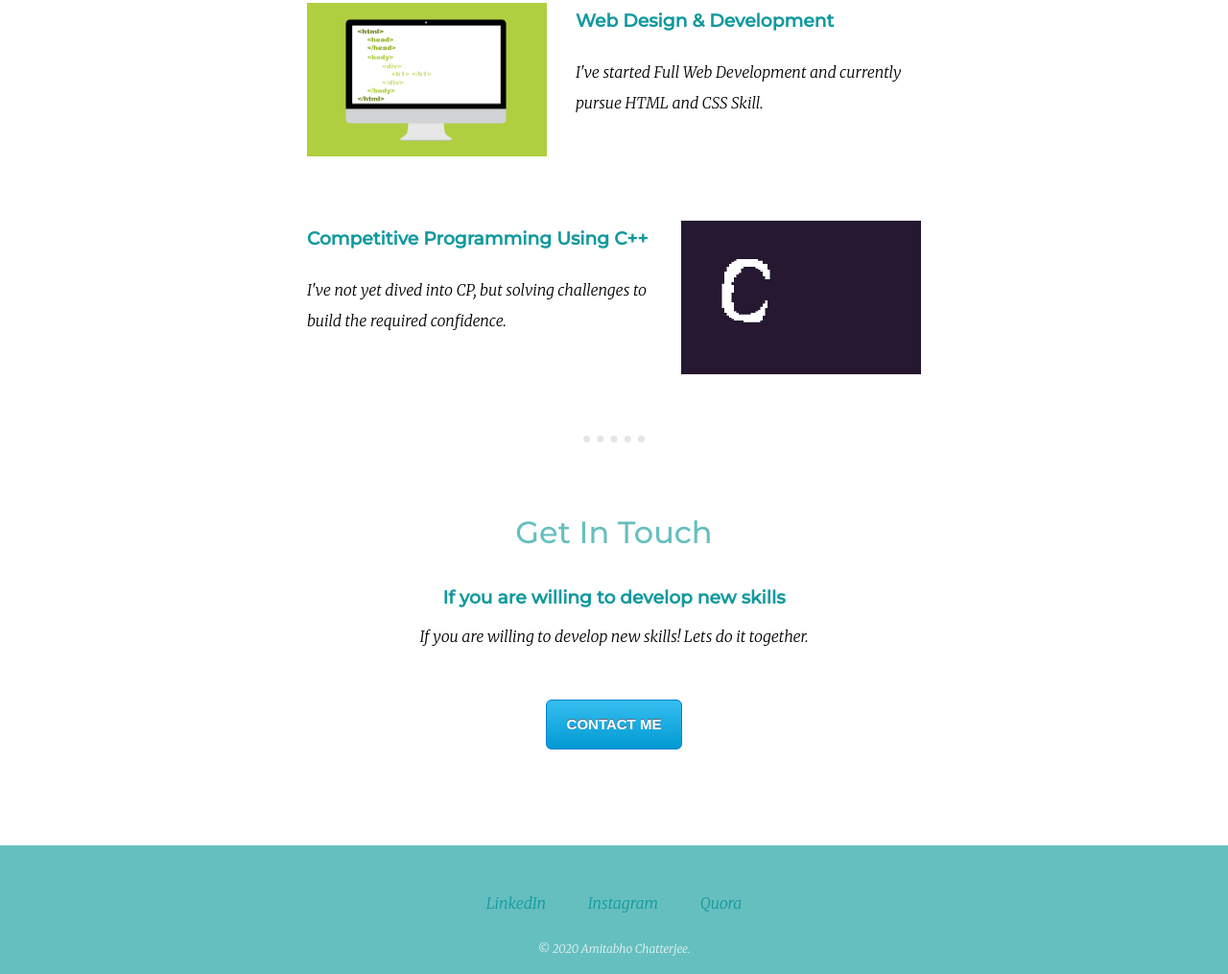
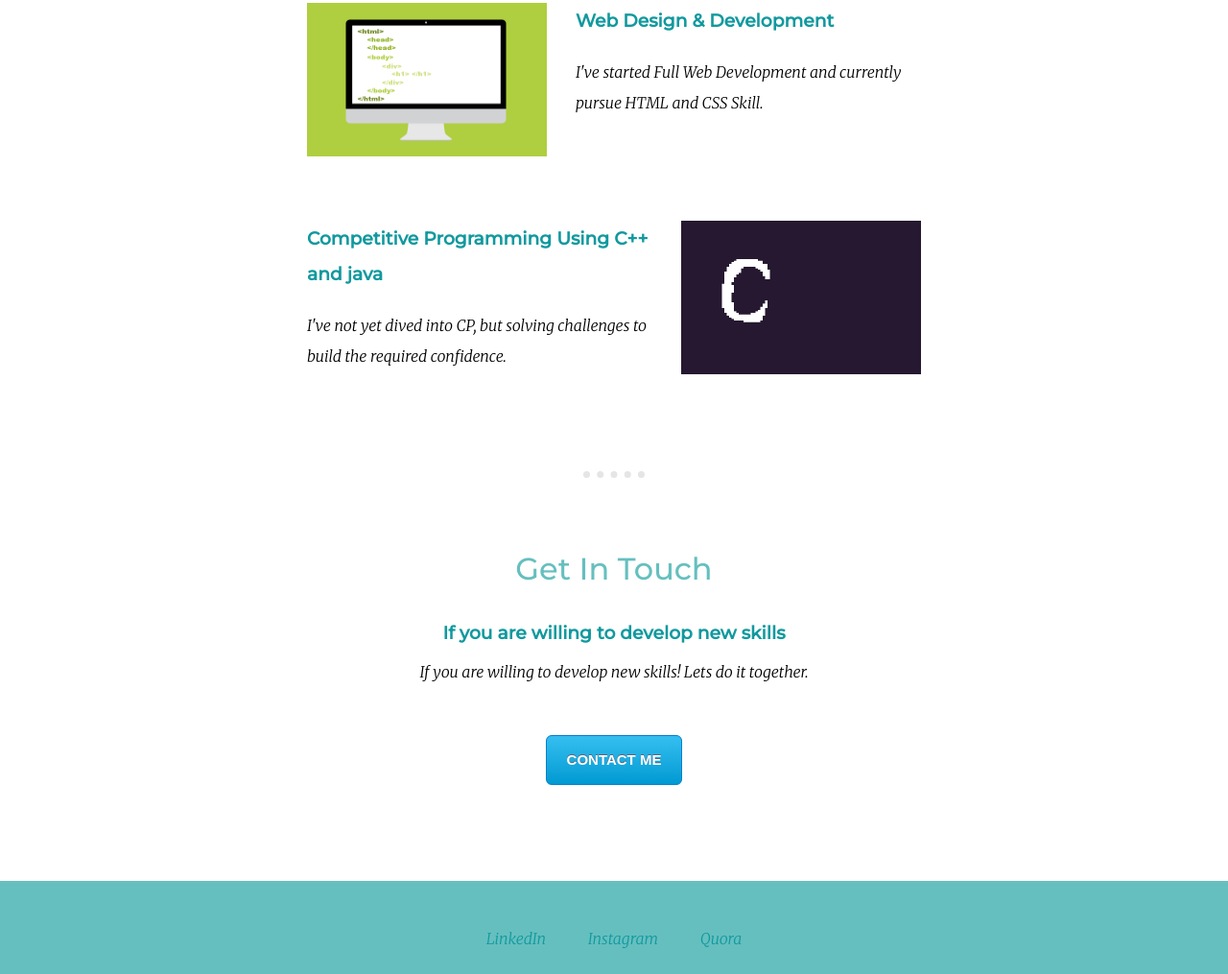
Before and after one commit to ThunderBoult/first-html-website, a plain HTML site: page index.html in a window 1280 px wide. Shown: the part 1427-2442 px from the top of the page at 96% size. Drawn offline with Linux system fonts and the light colour scheme.

Commit message:
added
Signed-off-by: starlord <1905507@kiit.ac.in>

```diff
--- a/index.html
+++ b/index.html
@@ -53,7 +53,7 @@
     <br><br>
    <div class="skill-row">
       <img class="skill2" src="images/c++.gif" alt="C++ Skill">
-      <h3>Competitive Programming Using C++</h3>
+      <h3>Competitive Programming Using C++  and java</h3>
       <p>I've not yet dived into CP, but solving challenges to build the required confidence.</p>
     </div>
   </div>
```
